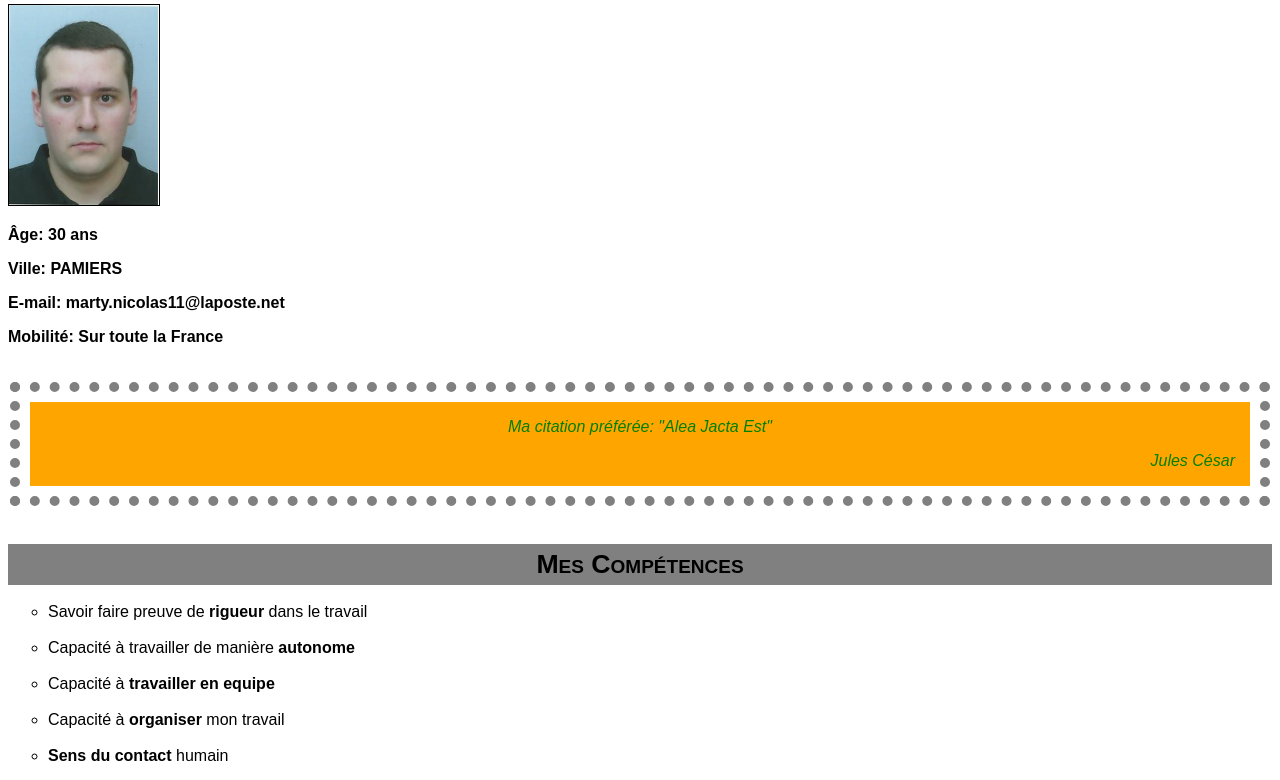
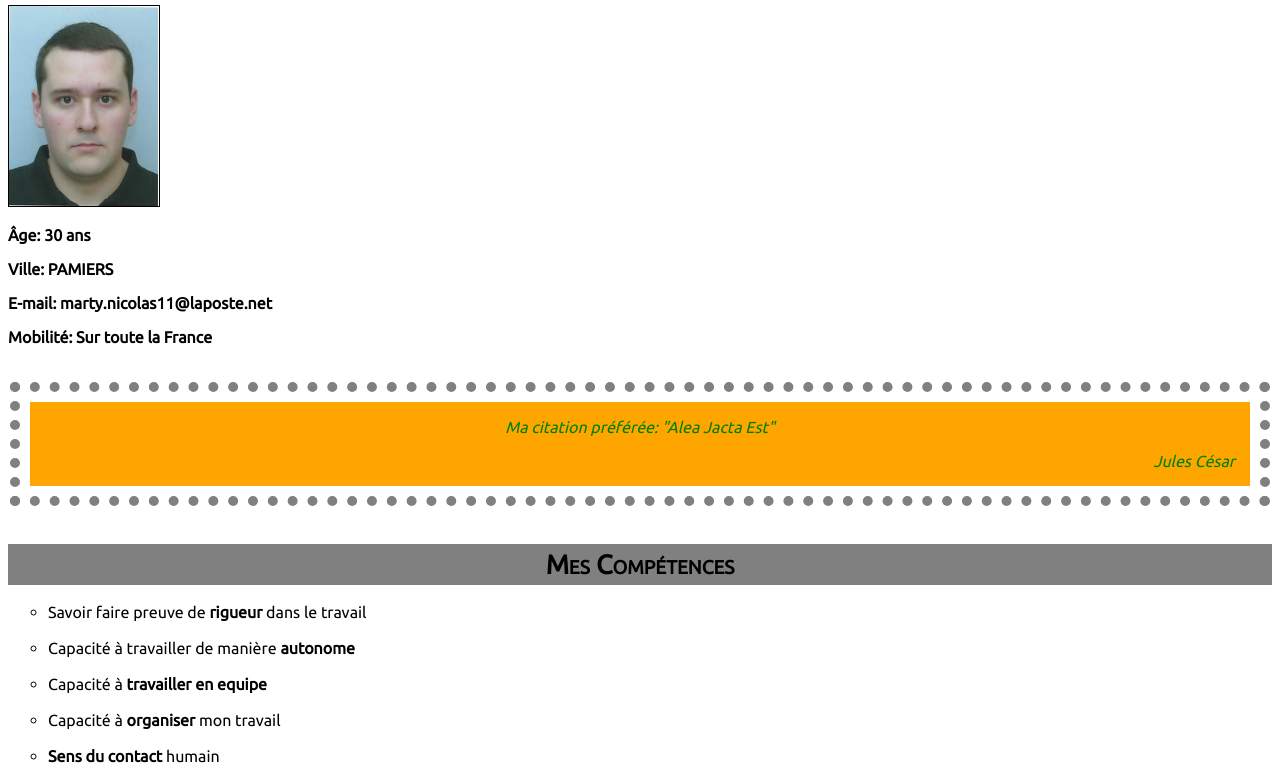
Before and after one commit to NicoSimplon/projet1CV, a plain HTML site: page index.html in a window 1280 px wide. Shown: the part 94-874 px from the top of the page. Drawn offline with Linux system fonts and the light colour scheme.

Commit message:
Update index.css

```diff
--- a/index.css
+++ b/index.css
@@ -1,3 +1,5 @@
+@import url('https://fonts.googleapis.com/css?family=Ubuntu');
+
 body {
 	font-family: Ubuntu, sans-serif;
 }
```
